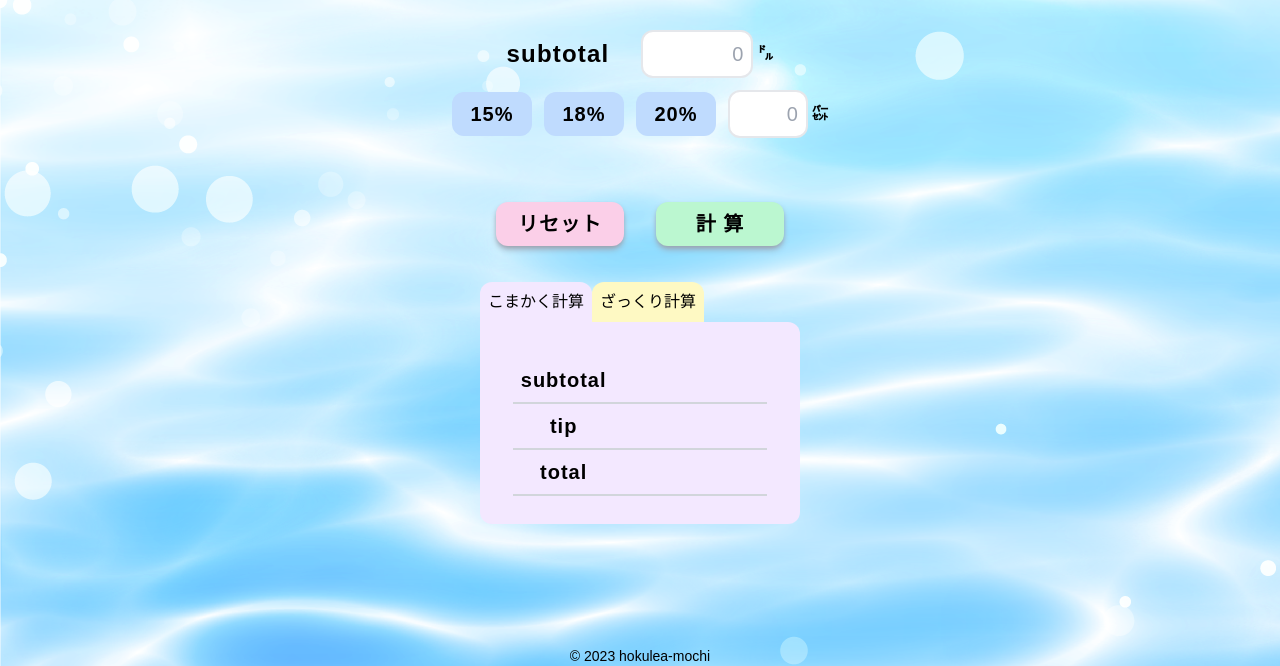
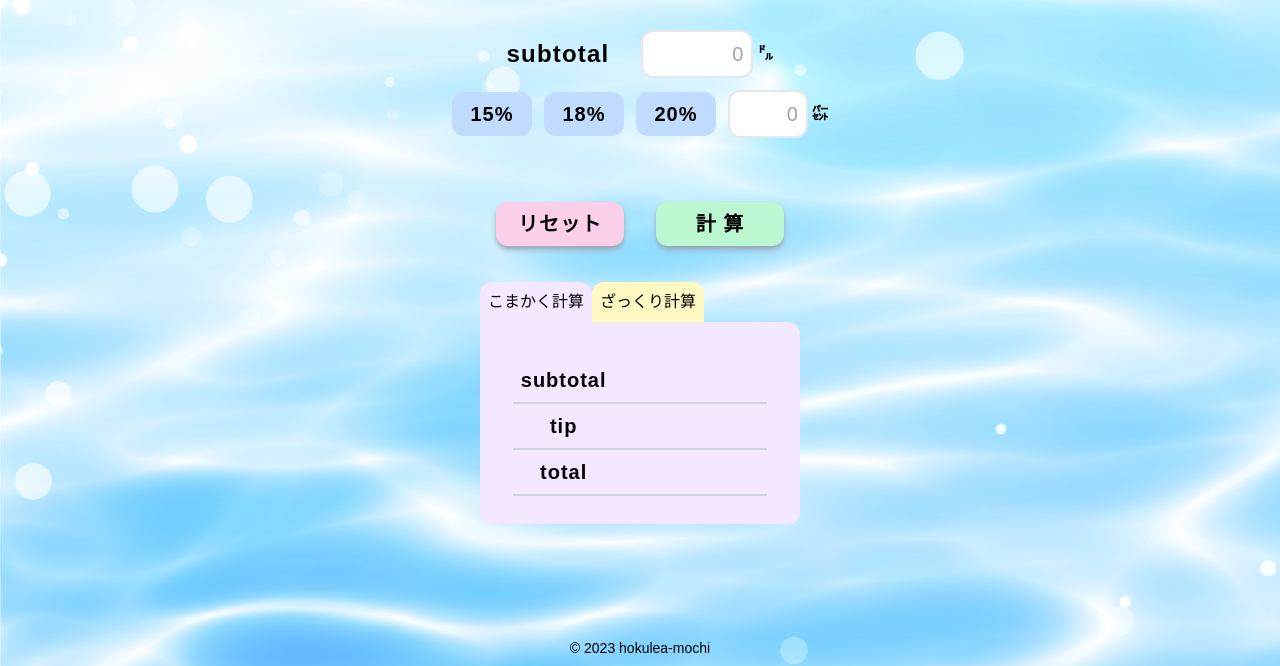
Before and after one commit to nyapteros/tip-calculator, a website: page index.html in a window 1280 px wide. Shown: the part 134-800 px from the top of the page. Drawn offline with Linux system fonts and the light colour scheme; a web font is replaced by a local one.

Commit message:
update 微修正

```diff
--- a/index.html
+++ b/index.html
@@ -14,7 +14,7 @@
 
 <body class="min-h-screen flex flex-col items-center font-google bg-wave">
 
-  <section class="container flex flex-col flex-grow items-center">
+  <section class="container flex flex-col items-center">
     <!-- タイトル表示 -->
     <div class="pc:w-11/12 tb:w-11/12 sp:w-full flex items-center justify-between my-6 pc:my-4 py-1 pc:px-20 tb:px-1">
       <img src="images/hibiscus2.png" class="pc:w-40 tb:w-32 sp:w-14 scale-x-[-1]" alt="ハイビスカス">
@@ -109,7 +109,7 @@
     <!-- 結果部分終わり -->
   </section>
 
-  <footer class="text-sm">
+  <footer class="text-sm fixed bottom-2">
     <p>&copy; 2023 hokulea-mochi</p>
   </footer>
 
```
